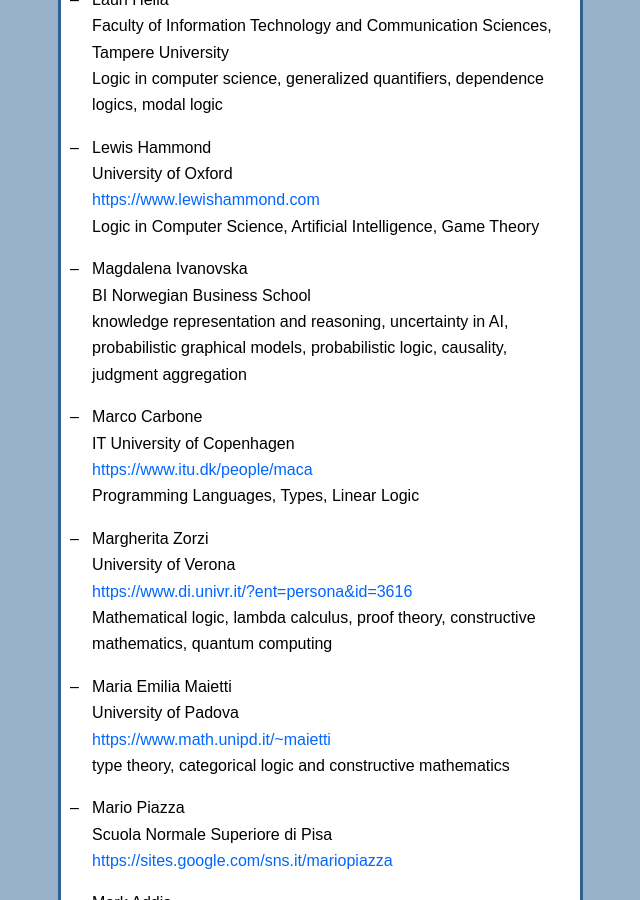
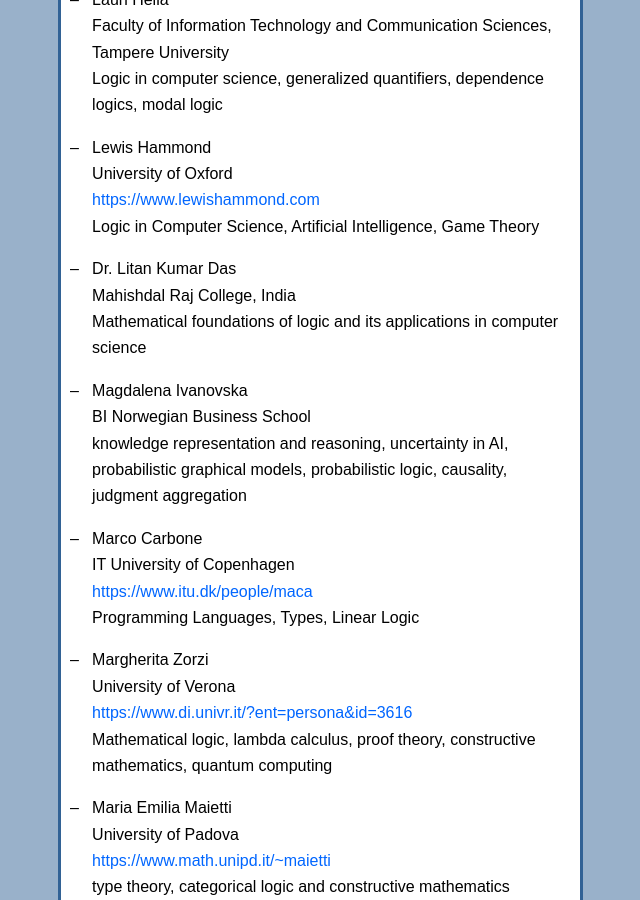
Before and after one commit to scandinavianlogic/scandinavianlogic.github.io, a Jekyll site: the page built from members.md, in a window 1280 px wide and 900 px high, scrolled down 12613 px. Shown: the whole window, without its empty margins (453-1093 px from the left). Built offline with Jekyll 4.4.1, drawn with Linux system fonts in a browser that asks for light colours.

Commit message:
new member

```diff
--- a/members.md
+++ b/members.md
@@ -486,6 +486,10 @@ membership.
   <https://www.lewishammond.com>
   Logic in Computer Science, Artificial Intelligence, Game Theory
 
+- Dr. Litan Kumar Das
+  Mahishdal Raj College, India
+  Mathematical foundations of logic and its applications in computer science
+
 - Magdalena Ivanovska
   BI Norwegian Business School
   knowledge representation and reasoning, uncertainty in AI, probabilistic graphical models, probabilistic logic, causality, judgment aggregation
```
